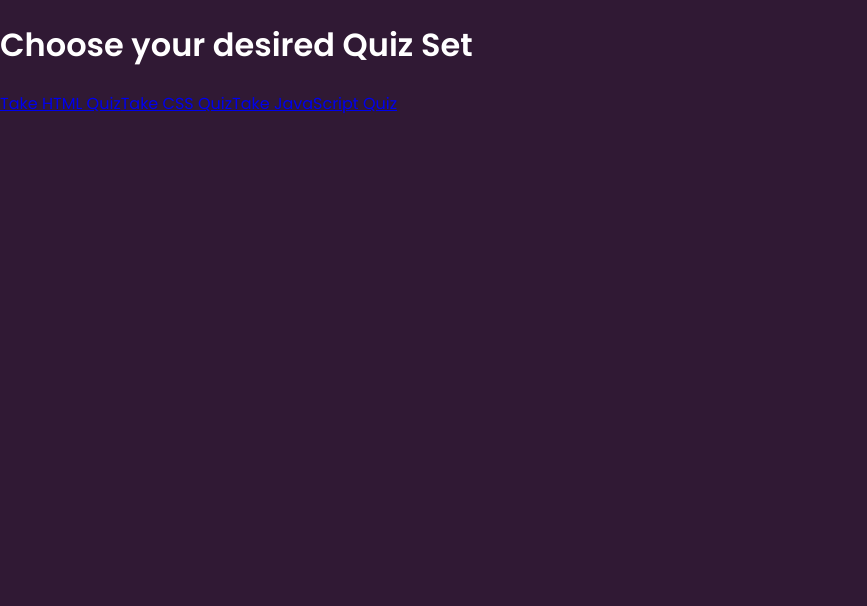
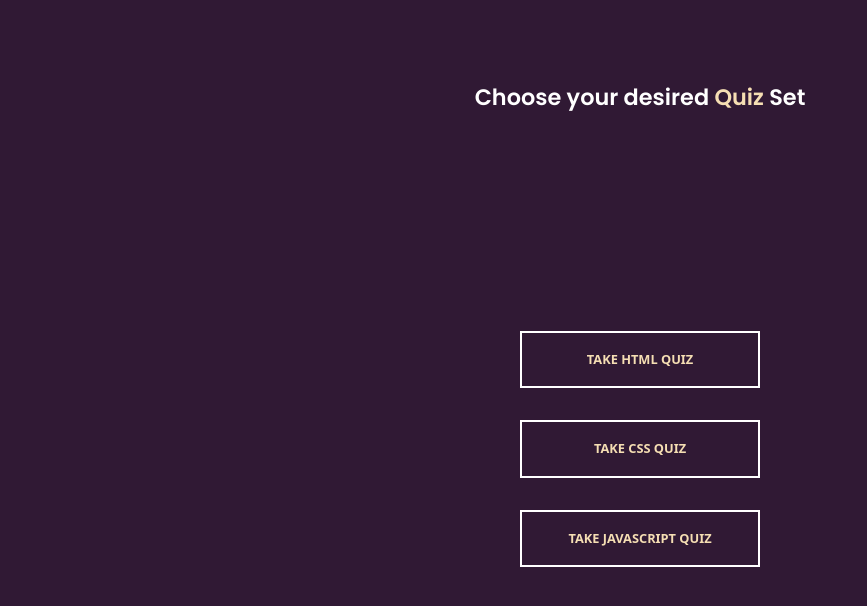
Before and after one commit to killshotxd/React-Modern-QuizzApp, a React (Create React App) app: page /QuizSelectionPage in a window 1280 px wide. Shown: the top 606 px of the page, without its empty margins (0-867 px from the left). Built offline with nearby package versions, Linux system fonts and the light colour scheme.

Commit message:
styling Quiz Selection Page

```diff
--- a/src/App.js
+++ b/src/App.js
@@ -13,7 +13,6 @@ function App() {
         <Route path="/QuizSelectionPage" element={<QuizSelectionPage />} />
         <Route path="/QuizHTML" element={<QuizHTML />} />
         <Route path="/QuizCSS" element={<QuizCSS />} />
-
         <Route path="/QuizJS" element={<QuizJS />} />
       </Routes>
     </BrowserRouter>
--- a/src/pages/Home.jsx
+++ b/src/pages/Home.jsx
@@ -10,7 +10,7 @@ const Home = () => {
       <div className="text__center">
         <Slide left>
           <h1>
-            Welcome to &nbsp;<span>Quizzer App 🚀</span>
+            Welcome to&nbsp;<span>Quizzer App 🚀</span>
           </h1>
         </Slide>
         <Slide right>
--- a/src/pages/QuizHTML.jsx
+++ b/src/pages/QuizHTML.jsx
@@ -1,4 +1,5 @@
 import React from "react";
+import { useEffect } from "react";
 
 const QuizHTML = () => {
   return <div>QuizHTML</div>;
--- a/src/pages/QuizSelectionPage.css
+++ b/src/pages/QuizSelectionPage.css
@@ -0,0 +1,27 @@
+.center-div h1 {
+  align-items: center;
+  display: flex;
+  justify-content: center;
+  font-size: 1.4rem;
+  margin-top: 5rem;
+}
+
+.center-div h1 span {
+  color: wheat;
+}
+
+.btnDIV {
+  display: flex;
+  justify-content: center;
+  align-items: center;
+  flex-direction: column;
+  gap: 2rem;
+  height: 80vh;
+}
+
+.btnDIV a {
+  text-decoration: none;
+  font-weight: 700;
+  width: 15rem;
+  text-align: center;
+}
--- a/src/pages/QuizSelectionPage.jsx
+++ b/src/pages/QuizSelectionPage.jsx
@@ -1,14 +1,27 @@
 import React from "react";
 import { Link } from "react-router-dom";
+import "./QuizSelectionPage.css";
 
 const QuizSelectionPage = () => {
   return (
     <div>
-      <h1>Choose your desired Quiz Set</h1>
+      <div className="center-div">
+        <h1>
+          Choose your desired&nbsp;<span>Quiz</span>&nbsp;Set
+        </h1>
 
-      <Link to="/QuizHTML">Take HTML Quiz</Link>
-      <Link to="/QuizCSS">Take CSS Quiz</Link>
-      <Link to="/QuizJS">Take JavaScript Quiz</Link>
+        <div className="btnDIV">
+          <Link to="/QuizHTML" className="btn-68">
+            Take HTML Quiz
+          </Link>
+          <Link to="/QuizCSS" className="btn-68">
+            Take CSS Quiz
+          </Link>
+          <Link to="/QuizJS" className="btn-68">
+            Take JavaScript Quiz
+          </Link>
+        </div>
+      </div>
     </div>
   );
 };
```
Also changed, not shown: src/components/QuizAPI.jsx (added).
